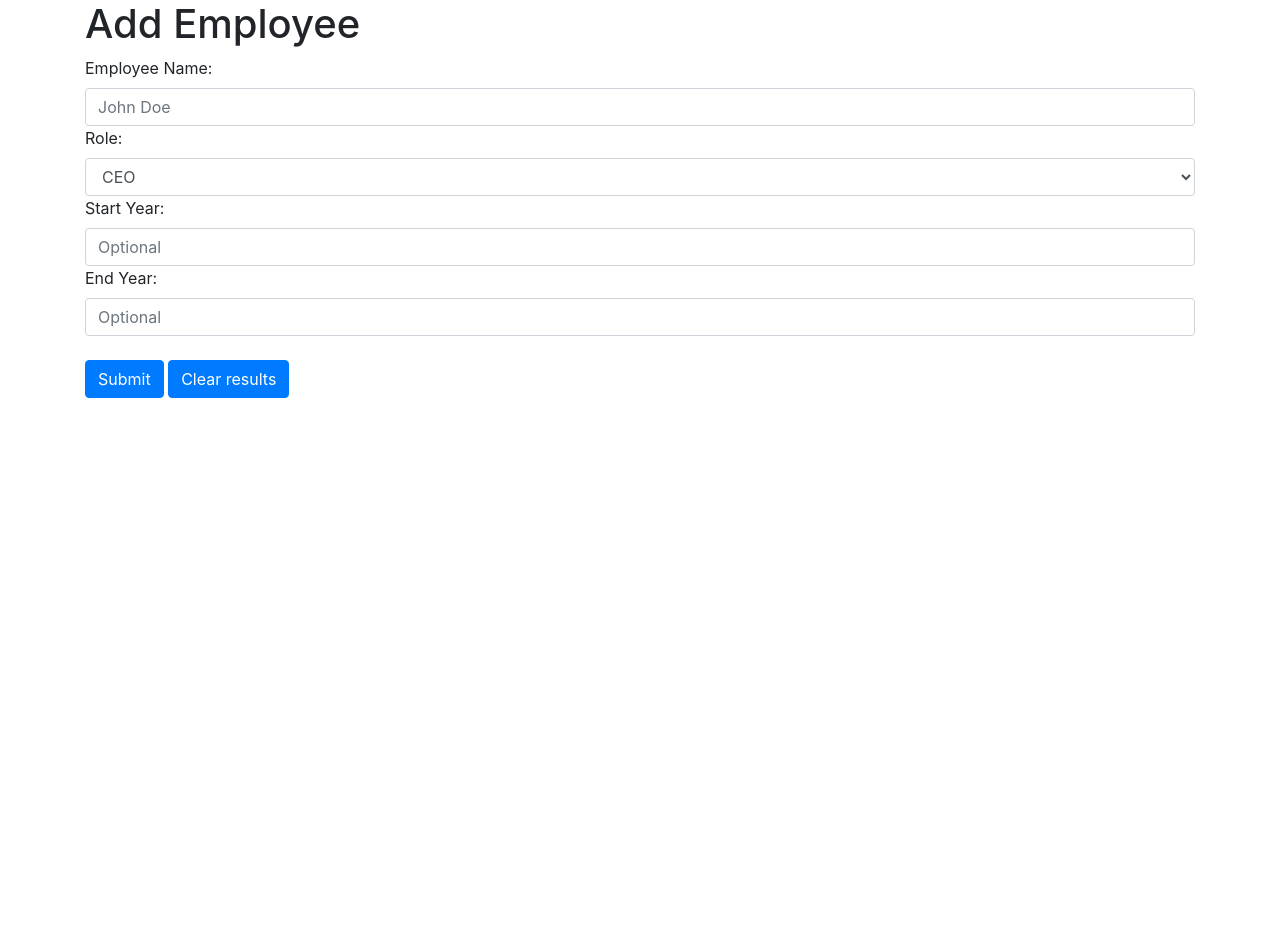
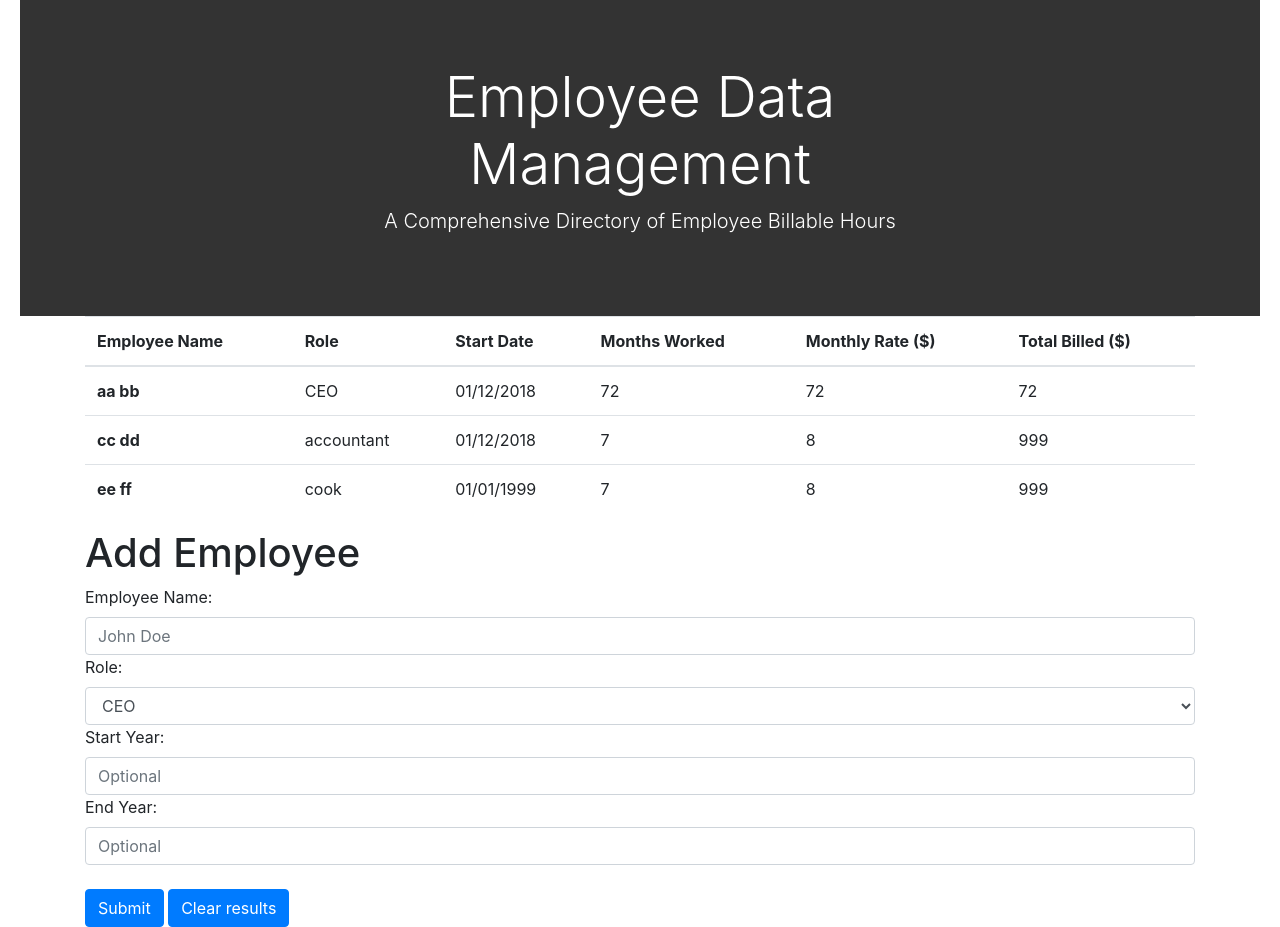
Before and after one commit to Vcharals/Employee-Management, a plain HTML site: page index.html in a window 1280 px wide. Before the commit the page ends 800 px from the top, so only its background shows below. Drawn offline with nearby package versions, Linux system fonts and the light colour scheme; files that its build step writes are made by us from their sources.

Commit message:
add jumbotron and table

```diff
--- a/index.html
+++ b/index.html
@@ -1,5 +1,6 @@
 <!DOCTYPE html>
 <html lang="en">
+
 <head>
     <meta charset="UTF-8">
     <meta name="viewport" content="width=device-width, initial-scale=1.0">
@@ -7,12 +8,60 @@
     <title>Document</title>
 
     <!--bootstrap link  -->
-    <link rel="stylesheet" href="https://stackpath.bootstrapcdn.com/bootstrap/4.2.1/css/bootstrap.min.css" integrity="sha384-GJzZqFGwb1QTTN6wy59ffF1BuGJpLSa9DkKMp0DgiMDm4iYMj70gZWKYbI706tWS" crossorigin="anonymous"/>
+    <link rel="stylesheet" href="https://stackpath.bootstrapcdn.com/bootstrap/4.2.1/css/bootstrap.min.css" integrity="sha384-GJzZqFGwb1QTTN6wy59ffF1BuGJpLSa9DkKMp0DgiMDm4iYMj70gZWKYbI706tWS"
+        crossorigin="anonymous" />
 
     <!-- css link -->
-    <link rel="stylesheet" type="text/css" href="assets/css/style.css" />
+    <link rel="stylesheet" type="text/css" href="style.css" />
 </head>
+
 <body>
+    <div class="jumbotron jumbotron-fluid">
+        <div class="container col-6">
+            <h1 class="display-4">Employee Data Management</h1>
+            <p class="lead">A Comprehensive Directory of Employee Billable Hours</p>
+        </div>
+    </div>
+    <div class="container">
+        <table class="table">
+            <thead>
+                <tr>
+                    <th scope="col">Employee Name</th>
+                    <th scope="col">Role</th>
+                    <th scope="col">Start Date</th>
+                    <th scope="col">Months Worked</th>
+                    <th scope="col">Monthly Rate ($)</th>
+                    <th scope="col">Total Billed ($)</th>
+                </tr>
+            </thead>
+            <tbody>
+                <tr>
+                    <th scope="row">aa bb</th>
+                    <td>CEO</td>
+                    <td>01/12/2018</td>
+                    <td>72</td>
+                    <td>72</td>
+                    <td>72</td>
+                </tr>
+                <tr>
+                    <th scope="row">cc dd</th>
+                    <td>accountant</td>
+                    <td>01/12/2018</td>
+                    <td>7</td>
+                    <td>8</td>
+                    <td>999</td>
+                </tr>
+                <tr>
+                    <th scope="row">ee ff</th>
+                    <td>cook</td>
+                    <td>01/01/1999</td>
+                    <td>7</td>
+                    <td>8</td>
+                    <td>999</td>
+                </tr>
+            </tbody>
+        </table>
+    </div>
     <form>
         <div class="container">
             <div class="page-header">
@@ -44,7 +93,8 @@
             <br>
             <button type="submit" class="btn btn-primary" id="btn-submit">Submit</button>
             <button type="submit" class="btn btn-primary" id="btn-clear">Clear results</button>
+        </div>
     </form>
-            </div>
 </body>
+
 </html>
--- a/style.css
+++ b/style.css
@@ -0,0 +1,6 @@
+.jumbotron {
+   background: #333333 !important;
+   color: white;
+   margin: 0 20px;
+   text-align: center;
+}
```
Lines whose indentation alone changed are shown as unchanged.
